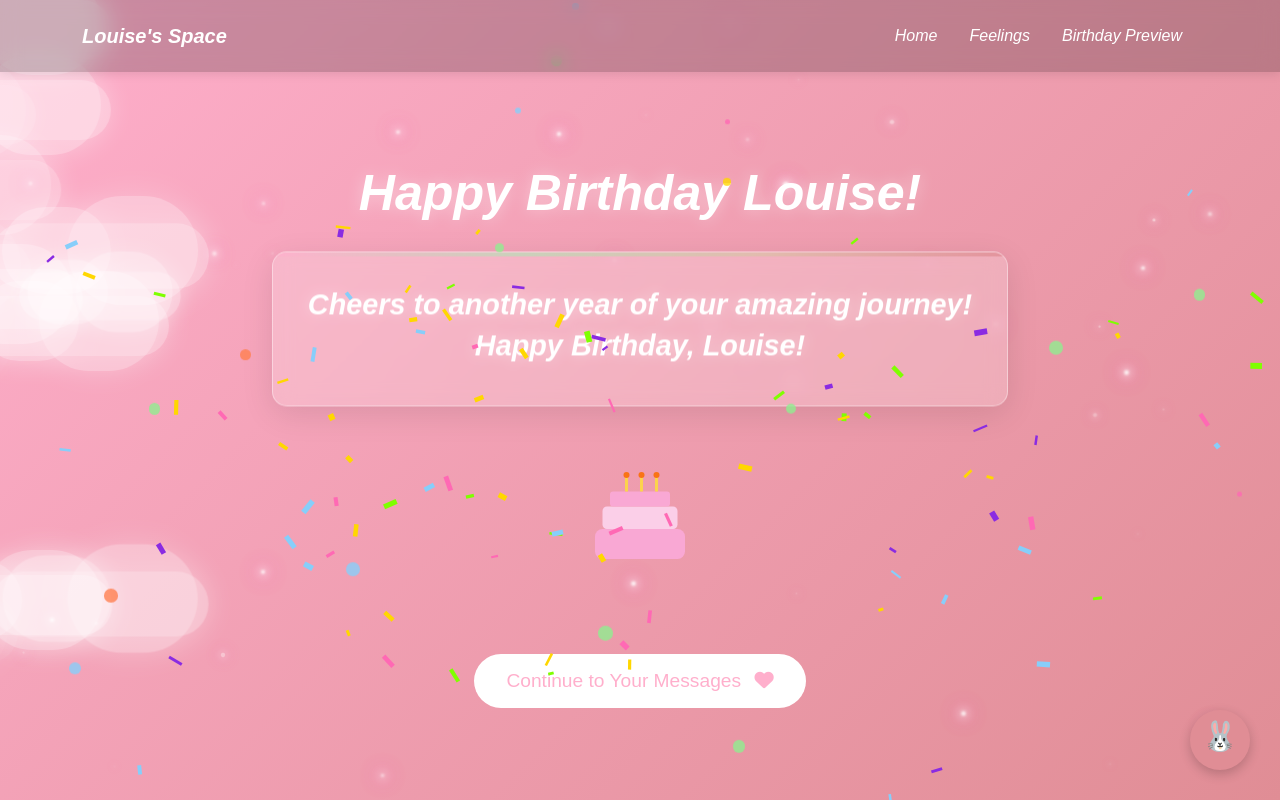
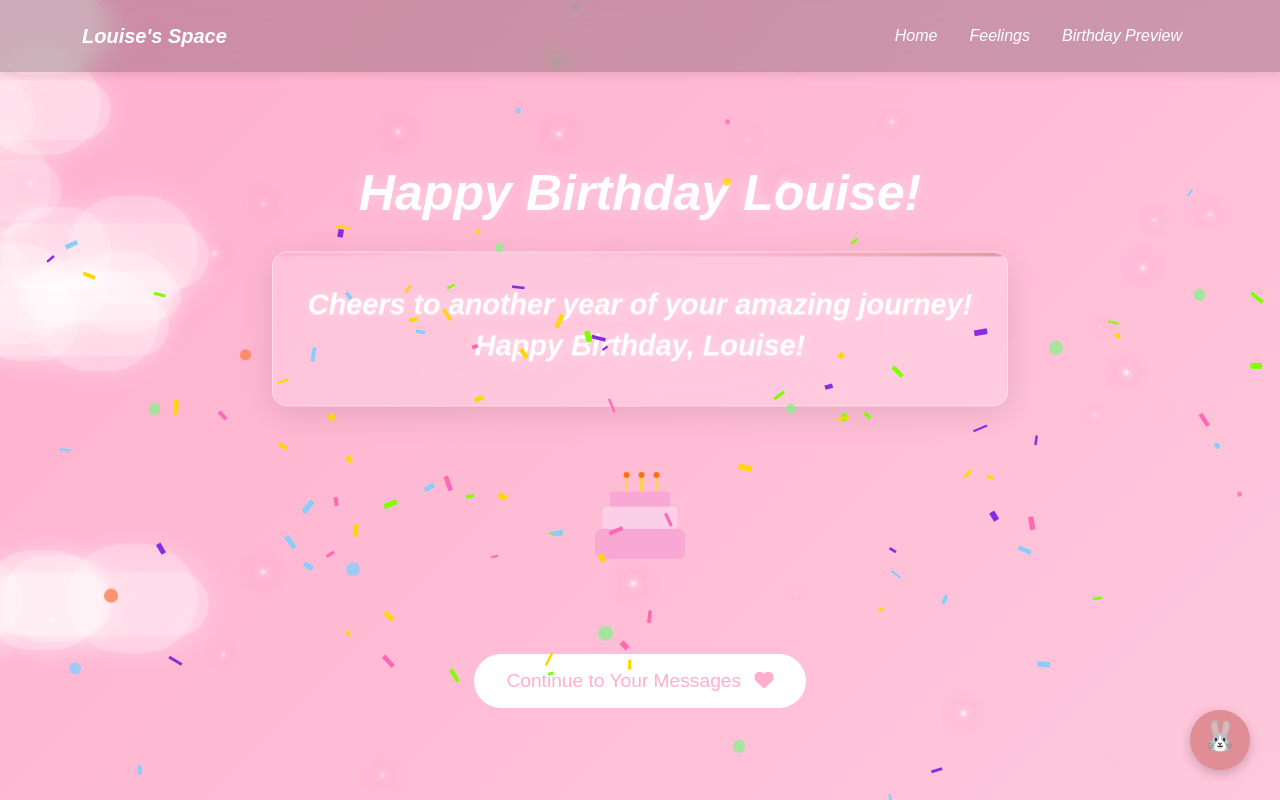
Before and after one commit to AshuferMorningstar/FileAnalysisTool, a Flask app: page /birthday-preview in a window 1280 px wide. Run offline with Flask 3, Linux system fonts and the light colour scheme; data comes from the database, SQL or seed files in the repository.

Commit message:
Enhance emotional themes with more visually pleasing and softer color schemes
Updates CSS to implement aesthetic color palettes and gradients for each emotion.

Replit-Commit-Author: Agent
Replit-Commit-Session-Id: 5643b992-c60c-4a62-b5d3-1b8b28911df8
Replit-Commit-Screenshot-Url: https://storage.googleapis.com/screenshot-production-us-central1/680c2764-0165-4c1f-9dd9-bdc7ba7bc839/a46435f7-6646-42d7-93f8-ac78422d2889.jpg

```diff
--- a/static/css/styles.css
+++ b/static/css/styles.css
@@ -1,15 +1,28 @@
-/* Base Styles - Floral Theme */
+/* Base Styles - Floral Theme with Aesthetic Emotion Colors */
 :root {
     --primary-color: #e08d95;        /* Soft Rose Pink */
     --secondary-color: #ffc8dd;      /* Light Pink */
     --light-color: #f8f9fa;
     --dark-color: #5a5766;           /* Muted Purple-Gray */
-    --happy-color: #90be6d;          /* Sage Green */
-    --sad-color: #a4b8c4;            /* Dusty Blue */
-    --lonely-color: #c9b1bd;         /* Lavender */
-    --overwhelmed-color: #e9967a;    /* Peach */
-    --dontknow-color: #f1ca89;       /* Warm Beige */
+
+    /* Aesthetic Emotion Colors */
+    --happy-color: #97c1a9;          /* Sage Green - Serene, joyful */
+    --happy-gradient: #cbe2d6;       /* Lighter sage for gradient */
+
+    --sad-color: #8da9c4;            /* Dusty Blue - Calm, melancholy */
+    --sad-gradient: #b3c7d6;         /* Lighter blue for gradient */
+
+    --lonely-color: #d1b3c4;         /* Soft Mauve - Gentle, introspective */
+    --lonely-gradient: #e4d1df;      /* Lighter mauve for gradient */
+
+    --overwhelmed-color: #e4b7a0;    /* Terracotta - Warm, grounding */
+    --overwhelmed-gradient: #f6d8c8;  /* Lighter terracotta for gradient */
+
+    --dontknow-color: #f2d0a9;       /* Warm Beige - Neutral, open */
+    --dontknow-gradient: #f8e4c9;    /* Lighter beige for gradient */
+
     --birthday-color: #ffafcc;       /* Soft Pink */
+    --birthday-gradient: #ffc8dd;    /* Lighter pink for gradient */
     --transition-time: 0.4s;
 
     /* Additional Floral Colors */
@@ -381,7 +435,7 @@ h1, h2, h3, h4, h5, h6 {
 
 /* Birthday Page */
 .birthday-page {
-    background: linear-gradient(135deg, var(--birthday-color), var(--primary-color));
+    background: linear-gradient(135deg, var(--birthday-color), var(--birthday-gradient));
     color: white;
 }
 
@@ -419,8 +473,8 @@ h1, h2, h3, h4, h5, h6 {
     height: 4px;
     background: linear-gradient(90deg,
         var(--birthday-color),
-        var(--floral-accent-2),
-        var(--floral-accent-4),
+        var(--birthday-gradient),
+        var(--birthday-color),
         var(--primary-color));
     opacity: 0.8;
 }
```
Also changed, not shown: other parts of static/css/styles.css (+46 -5 lines).
